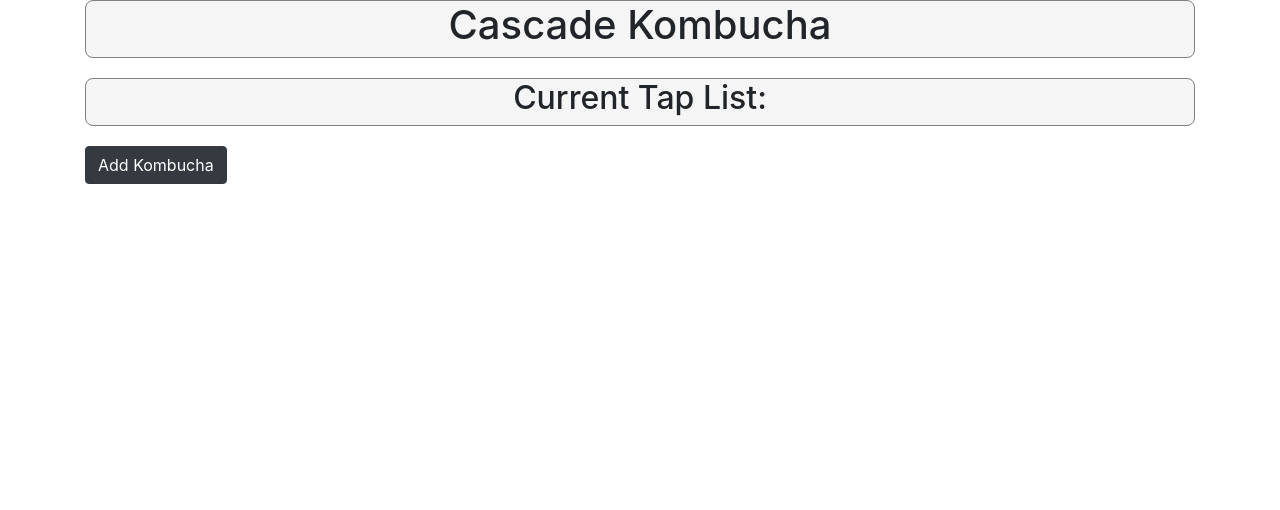
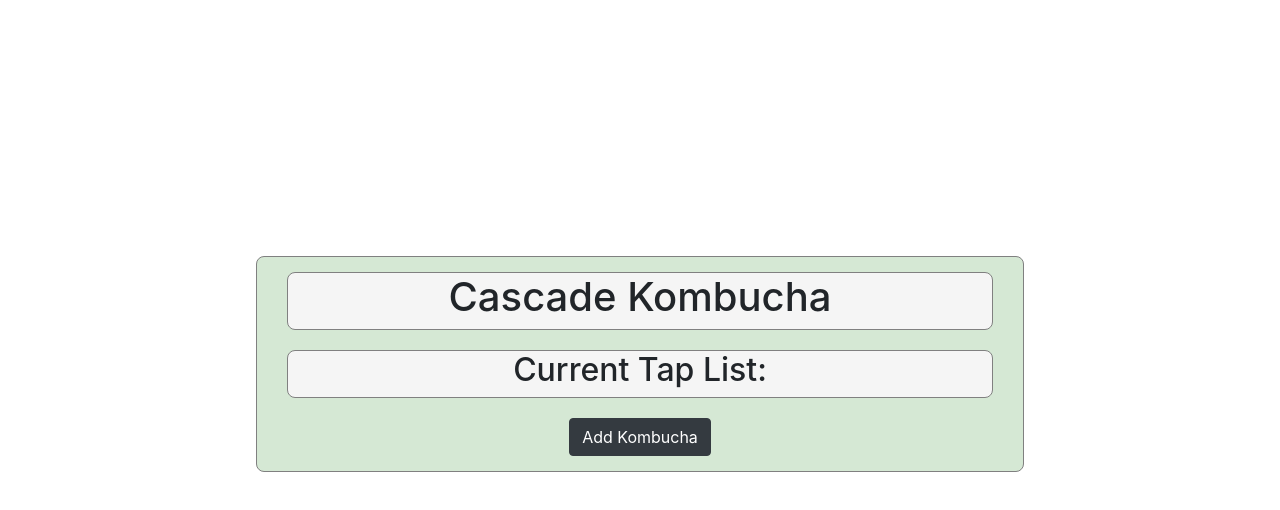
Before and after one commit to JoseyKinnaman/tap_room, a React (Create React App) app: page / in a window 1280 px wide. Shown: the top 510 px of the page. Built offline with nearby package versions, Linux system fonts and the light colour scheme.

Commit message:
add styling to app.js

```diff
--- a/src/components/App.js
+++ b/src/components/App.js
@@ -5,11 +5,22 @@ import 'bootstrap/dist/css/bootstrap.min.css';
 
 
 function App() {
+  const appStyles ={
+    backgroundColor: "#D5E8D4",
+    border: 'solid 1pt grey',
+    textAlign: "center",
+    borderRadius: "8px",
+    margin: "20%",
+    padding: "15px"
+
+  }
   return (
    <React.Fragment>
-     <div className="container">
-      <Header/>
-      <KombuchaControl/>
+     <div style={appStyles}>
+      <div className="container">
+        <Header/>
+        <KombuchaControl/>
+        </div>
       </div>
    </React.Fragment>
   );
--- a/src/index.css
+++ b/src/index.css
@@ -5,6 +5,7 @@ body {
     sans-serif;
   -webkit-font-smoothing: antialiased;
   -moz-osx-font-smoothing: grayscale;
+  background-color: #E1D5E7;
 }
 
 code {
```
